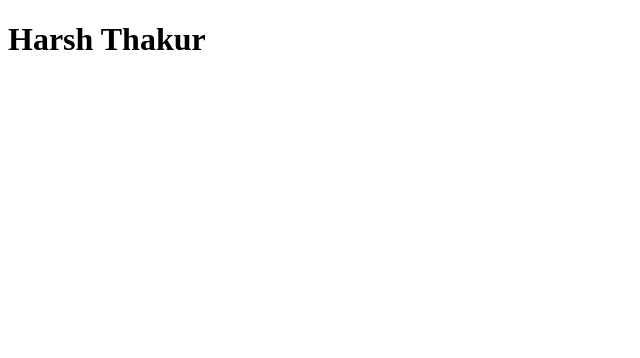
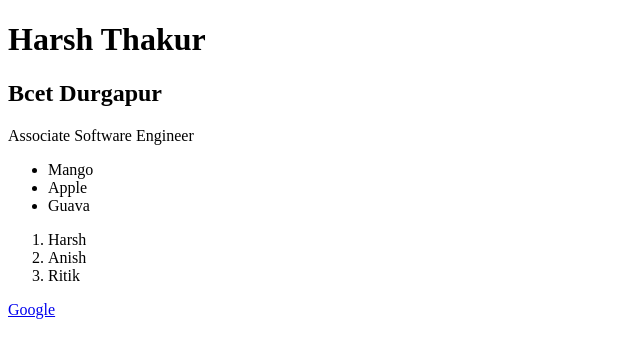
Before and after one commit to harshthakur2021/Cohort, a plain HTML site: page HTML/index.html in a window 1280 px wide. Shown: the whole page, without its empty margins (0-640 px from the left). Drawn offline with Linux system fonts and the light colour scheme.

Commit message:
Html Done

```diff
--- a/HTML/index.html
+++ b/HTML/index.html
@@ -7,5 +7,25 @@
 </head>
 <body>
     <h1> Harsh Thakur</h1>
+    <h2> Bcet Durgapur</h2>
+    <p> Associate Software Engineer</p>
+
+    <ul>
+        <li>Mango</li>
+        <li>Apple</li>
+        <li>Guava</li>
+    </ul>
+    <ol>
+    <li>Harsh</li>
+    <li>Anish</li>
+    <li>Ritik</li>
+</ol>
+
+<a href="https://Google.com">Google</a>
+
+<img src="" alt="">
+
+<form action="  "></form>
+</table>
 </body>
 </html>
```
